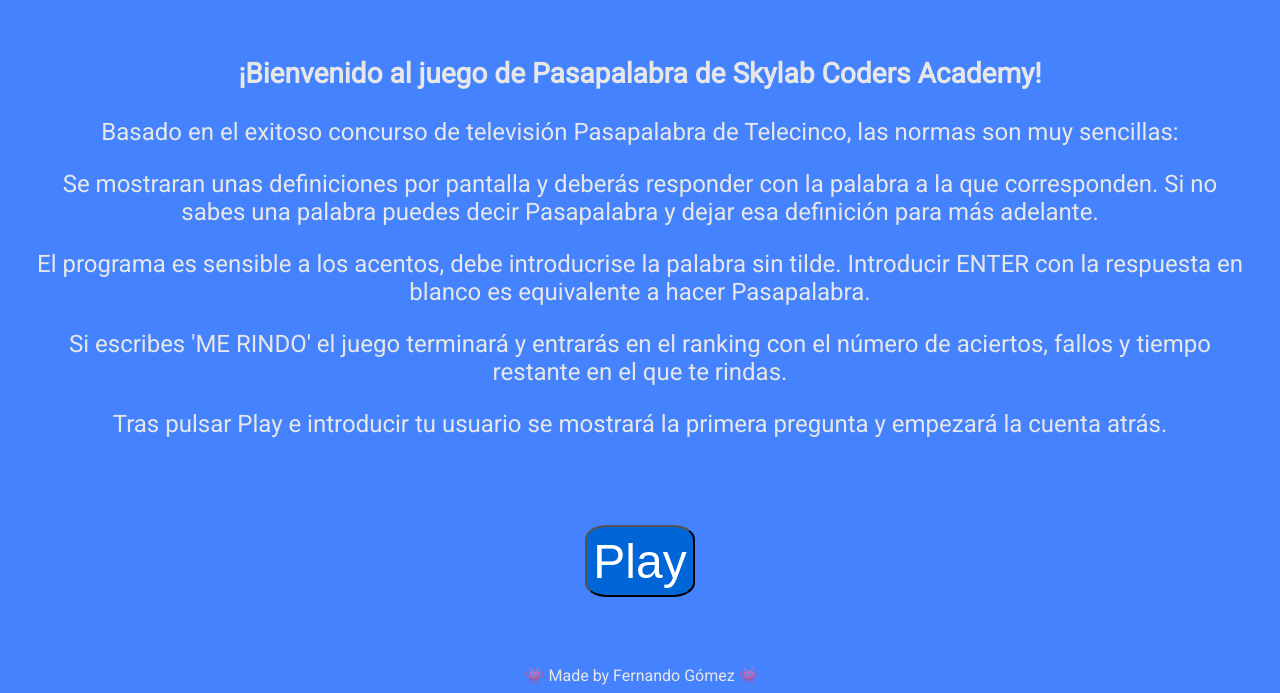
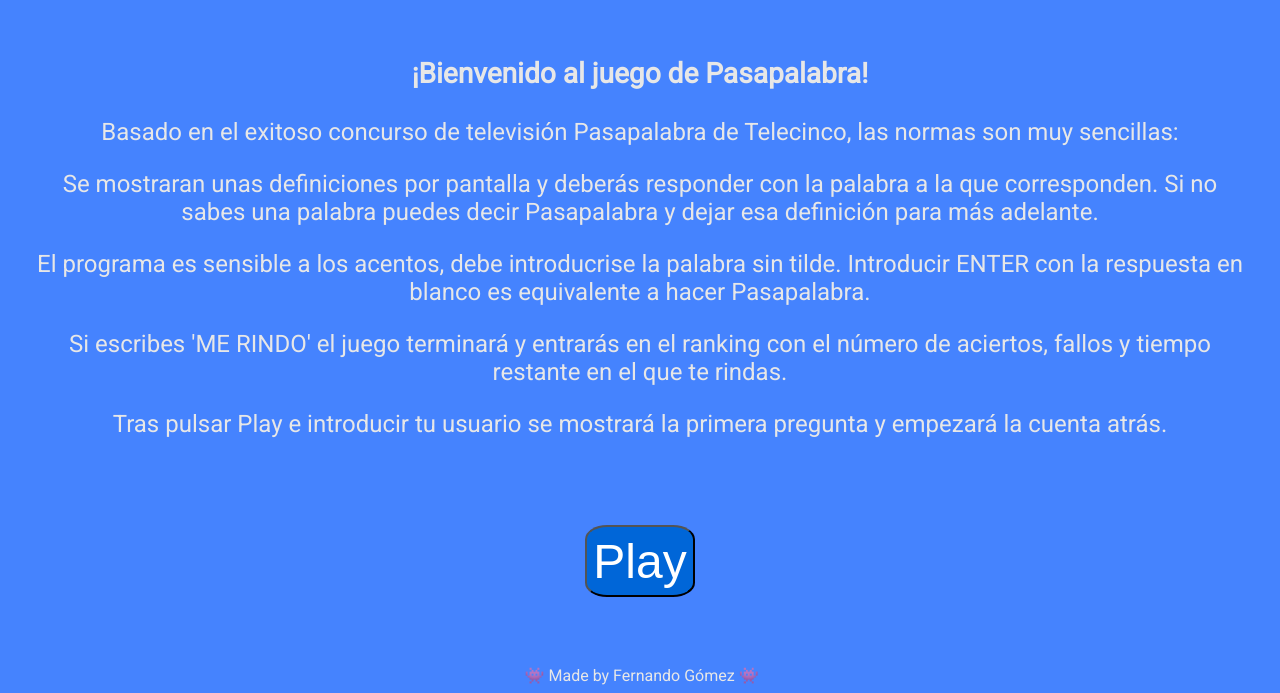
Before and after one commit to shd8/pasapalabra, a plain HTML site: page index.html in a window 1280 px wide. Shown: the part 107-800 px from the top of the page. Drawn offline with Linux system fonts and the light colour scheme.

Commit message:
changed instructions h1

```diff
--- a/index.html
+++ b/index.html
@@ -55,7 +55,7 @@
             </div>
             <div class="box" id='instructions'>
                 <h3>
-                    ¡Bienvenido al juego de Pasapalabra de Skylab Coders Academy!
+                    ¡Bienvenido al juego de Pasapalabra!
                 </h3>
                 <p>
                     Basado en el exitoso concurso de televisión Pasapalabra de Telecinco, las normas son muy sencillas:
```
